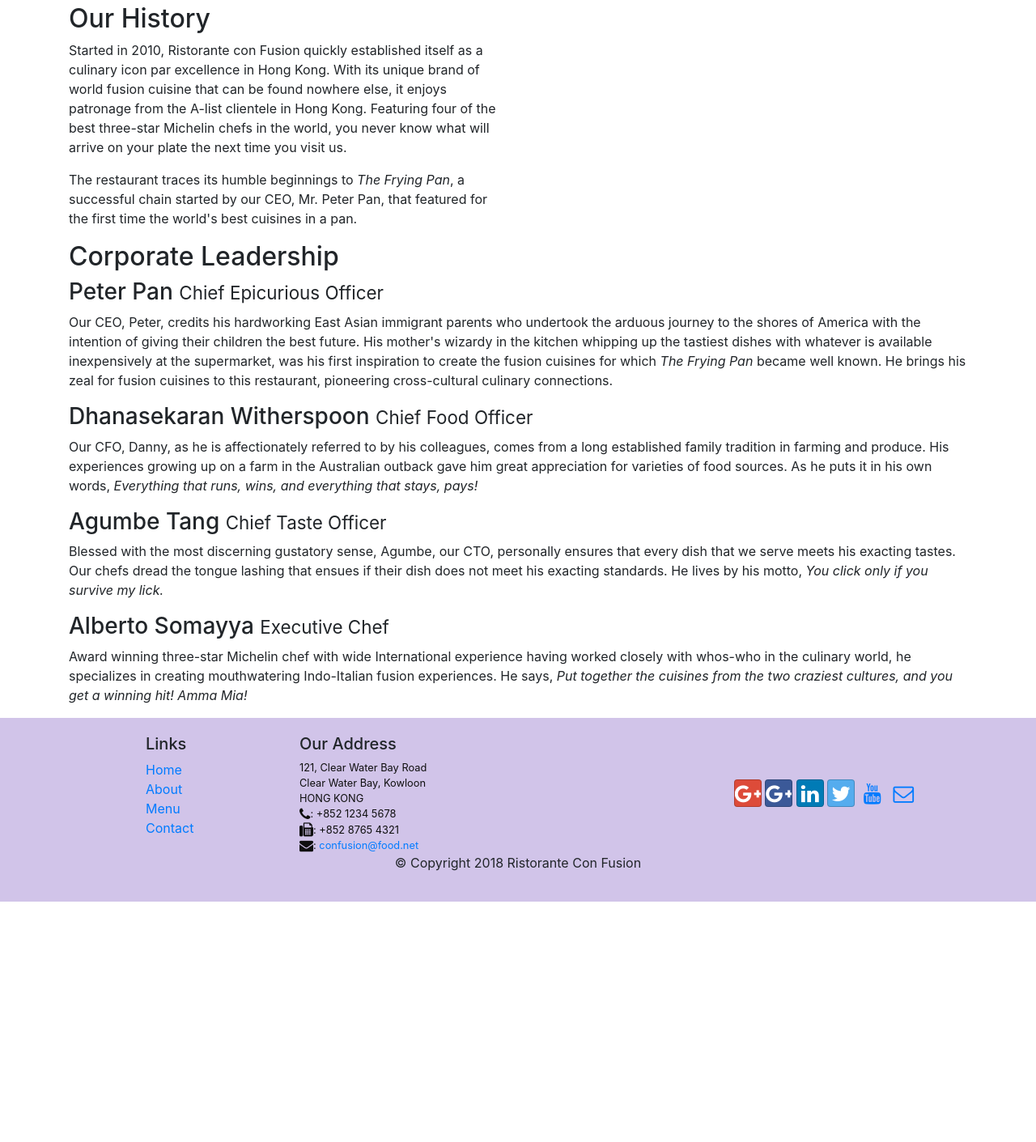
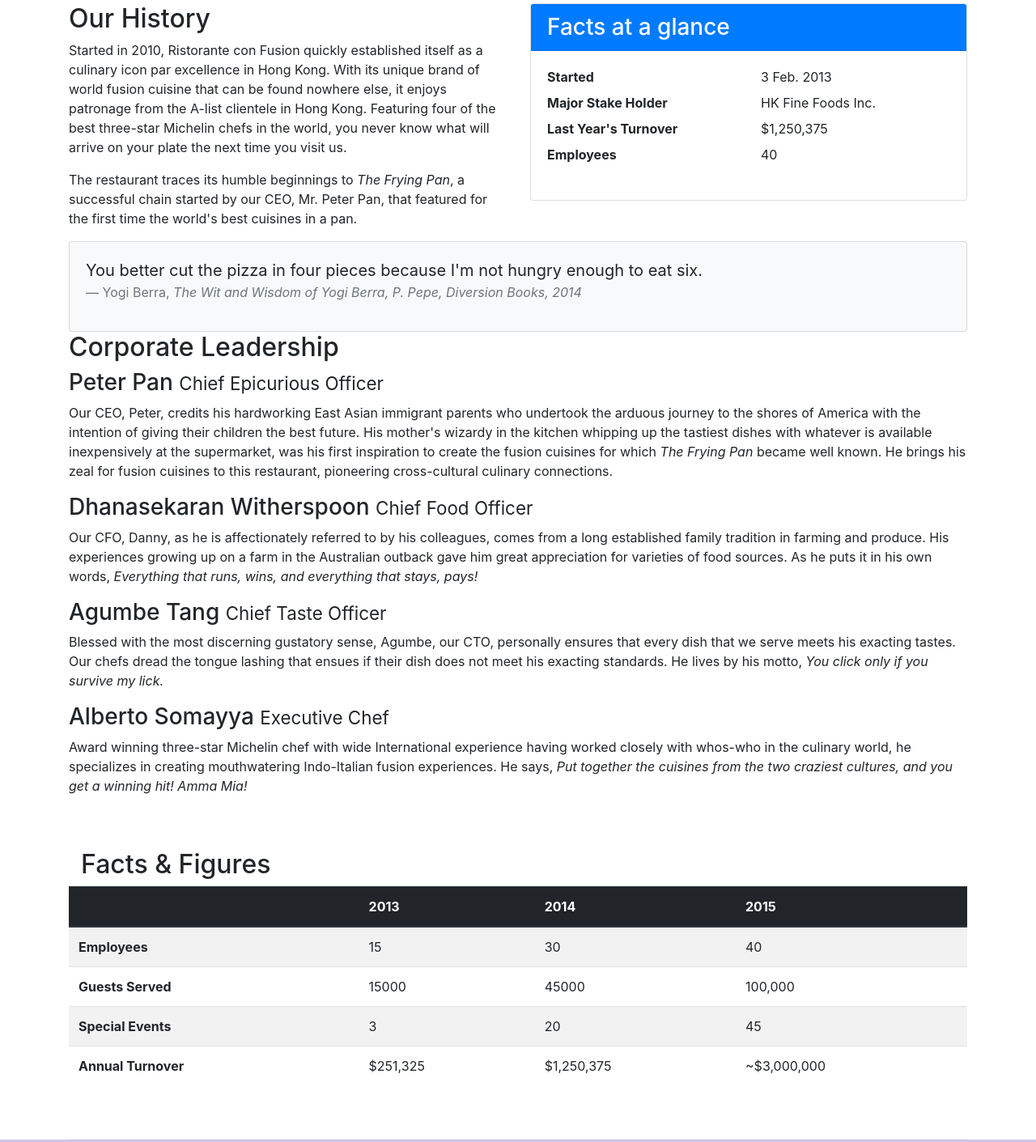
Before and after one commit to davinun99/coursera-bootstrap, a website: page aboutus.html in a window 1280 px wide. Shown: the part 461-1872 px from the top of the page at 81% size. Before the commit the page ends 1575 px from the top, so only its background shows below. Drawn offline with nearby package versions, Linux system fonts and the light colour scheme.

Commit message:
Tables & cards added to aboutus

```diff
--- a/aboutus.html
+++ b/aboutus.html
@@ -61,7 +61,38 @@
                 <p>Started in 2010, Ristorante con Fusion quickly established itself as a culinary icon par excellence in Hong Kong. With its unique brand of world fusion cuisine that can be found nowhere else, it enjoys patronage from the A-list clientele in Hong Kong.  Featuring four of the best three-star Michelin chefs in the world, you never know what will arrive on your plate the next time you visit us.</p>
                 <p>The restaurant traces its humble beginnings to <em>The Frying Pan</em>, a successful chain started by our CEO, Mr. Peter Pan, that featured for the first time the world's best cuisines in a pan.</p>
             </div>
-            <div>
+            <div class="col-sm">
+                <div class="card">
+                    <h3 class="card-header bg-primary text-white">
+                        Facts at a glance
+                    </h3>
+                    <div class="card-body">
+                        <dl class="row">
+                            <dt class="col-6">Started</dt>
+                            <dd class="col-6">3 Feb. 2013</dd>
+                            <dt class="col-6">Major Stake Holder</dt>
+                            <dd class="col-6">HK Fine Foods Inc.</dd>
+                            <dt class="col-6">Last Year's Turnover</dt>
+                            <dd class="col-6">$1,250,375</dd>
+                            <dt class="col-6">Employees</dt>
+                            <dd class="col-6">40</dd>
+                        </dl>
+                    </div>
+                </div>
+            </div>
+            <div class="col-12">
+                <div class="card card-body bg-light">
+                    <blockquote class="blockquote">
+                        <p class="mb-0">
+                            You better cut the pizza in four pieces because
+                            I'm not hungry enough to eat six.
+                        </p>
+                        <footer class="blockquote-footer">Yogi Berra,
+                            <cite title="Source Title">The Wit and Wisdom of Yogi Berra,
+                            P. Pepe, Diversion Books, 2014</cite>
+                        </footer>
+                    </blockquote>
+                </div>
             </div>
         </div>
 
@@ -99,6 +130,49 @@
                     experiences. He says, <em>Put together the cuisines from the two craziest cultures, and you get a
                         winning hit! Amma Mia!</em>
                 </p>
+            </div>
+       </div>
+       <div class="row row-content">
+            <div class="col-12 col-sm-9">
+                <h2>Facts &amp; Figures</h2>
+            </div>
+            <div class="table-responsive">
+                <table class="table table-striped">
+                    <thead class="thead-dark">
+                        <tr>
+                            <th>&nbsp;</th>
+                            <th>2013</th>
+                            <th>2014</th>
+                            <th>2015</th>
+                        </tr>
+                    </thead>
+                    <tbody>
+                        <tr>
+                            <th>Employees</th>
+                            <td>15</td>
+                            <td>30</td>
+                            <td>40</td>
+                        </tr>
+                        <tr>
+                            <th>Guests Served</th>
+                            <td>15000</td>
+                            <td>45000</td>
+                            <td>100,000</td>
+                        </tr>
+                        <tr>
+                            <th>Special Events</th>
+                            <td>3</td>
+                            <td>20</td>
+                            <td>45</td>
+                        </tr>
+                        <tr>
+                            <th>Annual Turnover</th>
+                            <td>$251,325</td>
+                            <td>$1,250,375</td>
+                            <td>~$3,000,000</td>
+                        </tr>
+                    </tbody>
+                </table>
             </div>
        </div>
 
```
